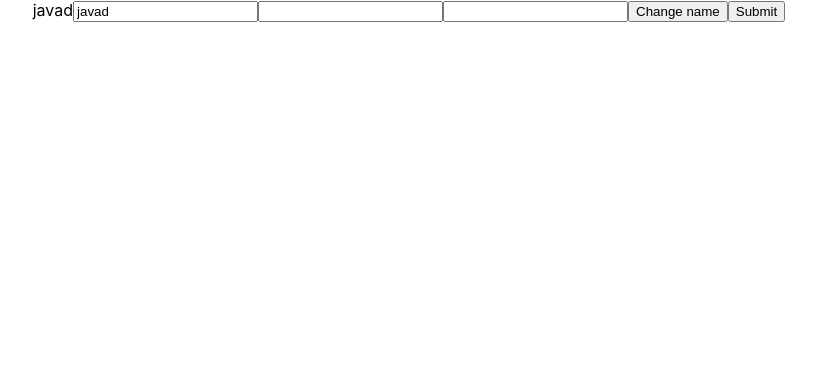
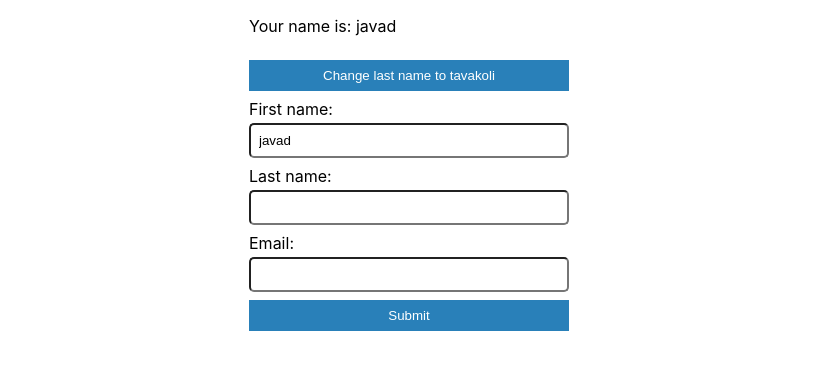
Before and after one commit to javadtavakoli/form-handler, a React (Create React App) app: page / in a window 1280 px wide. Shown: the top 370 px of the page, without its empty margins (231-1047 px from the left). Built offline with nearby package versions, Linux system fonts and the light colour scheme.

Commit message:
styling changes

```diff
--- a/src/App.css
+++ b/src/App.css
@@ -1,38 +1,26 @@
 .App {
-  text-align: center;
+  display:  flex;
+  justify-content: center;
 }
-
-.App-logo {
-  height: 40vmin;
-  pointer-events: none;
-}
-
-@media (prefers-reduced-motion: no-preference) {
-  .App-logo {
-    animation: App-logo-spin infinite 20s linear;
-  }
-}
-
-.App-header {
-  background-color: #282c34;
-  min-height: 100vh;
+.Form{
+  width: 20rem;
+  gap: 0.5rem;
   display: flex;
   flex-direction: column;
-  align-items: center;
-  justify-content: center;
-  font-size: calc(10px + 2vmin);
-  color: white;
 }
-
-.App-link {
-  color: #61dafb;
+.InputContainer {
+  display: flex;
+  flex-direction: column;
+  gap: 0.25rem;
 }
-
-@keyframes App-logo-spin {
-  from {
-    transform: rotate(0deg);
-  }
-  to {
-    transform: rotate(360deg);
-  }
+button {
+  background-color: #2980b9;
+  border: 0;
+  padding: 0.5rem;
+  color: #fff;
+  cursor: pointer;
 }
+input {
+  padding: 0.5rem;
+  border-radius: 5px;
+}
--- a/src/App.tsx
+++ b/src/App.tsx
@@ -2,6 +2,7 @@ import React from "react";
 import "./App.css";
 import useForm from "./formHandler/useForm";
 import * as yup from "yup";
+import { IRegisterReturn } from "./formHandler/types";
 type FormValues = {
   firstName: string;
   lastName: string;
@@ -12,6 +13,7 @@ const formSchema = yup.object({
   lastName: yup.string().required(),
   email: yup.string().email(),
 });
+
 function App() {
   const {
     register,
@@ -35,26 +37,46 @@ function App() {
           console.log(values, "values");
         })}
       >
-        {firstName}
-        <input {...register("firstName")} />
-        <input {...register("lastName")} />
-        <input {...register("email")} />
-        {errors.map((err) => (
-          <div key={err}>{err}</div>
-        ))}
+        <div className="Form">
+          <p>Your name is: {firstName}</p>
           <button
             type="button"
             onClick={() => {
-            setFieldValue("firstName", "this");
+              setFieldValue("lastName", "tavakoli");
             }}
           >
-          Change name
+            Change last name to tavakoli
           </button>
+          <Input
+            label="First name"
+            register={register}
+            inputName={"firstName"}
+          />
+          <Input label="Last name" register={register} inputName="lastName" />
+          <Input label="Email" register={register} inputName="email" />
+
+          {errors.map((err) => (
+            <p key={err} className="error">
+              {err}
+            </p>
+          ))}
+
           <button type="submit">Submit</button>
           {submitLoading && "loading..."}
+        </div>
       </form>
     </div>
   );
 }
-
+interface InputProps {
+  register: (inputName: keyof FormValues) => IRegisterReturn<FormValues>;
+  inputName: keyof FormValues;
+  label: string;
+}
+const Input = (props: InputProps) => (
+  <div className="InputContainer">
+    <label htmlFor={props.inputName}>{props.label}:</label>
+    <input {...props.register(props.inputName)} />
+  </div>
+);
 export default App;
--- a/src/index.css
+++ b/src/index.css
@@ -6,8 +6,6 @@ body {
   -webkit-font-smoothing: antialiased;
   -moz-osx-font-smoothing: grayscale;
 }
-
-code {
-  font-family: source-code-pro, Menlo, Monaco, Consolas, 'Courier New',
-    monospace;
+.error {
+  color: #c0392b;
 }
```
Lines whose indentation alone changed are shown as unchanged.
